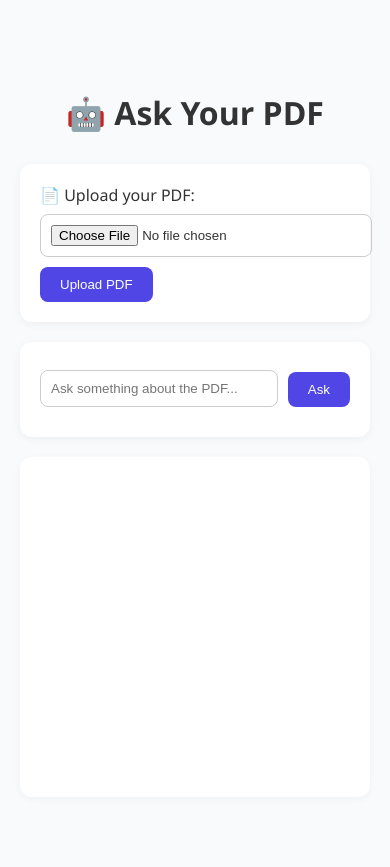
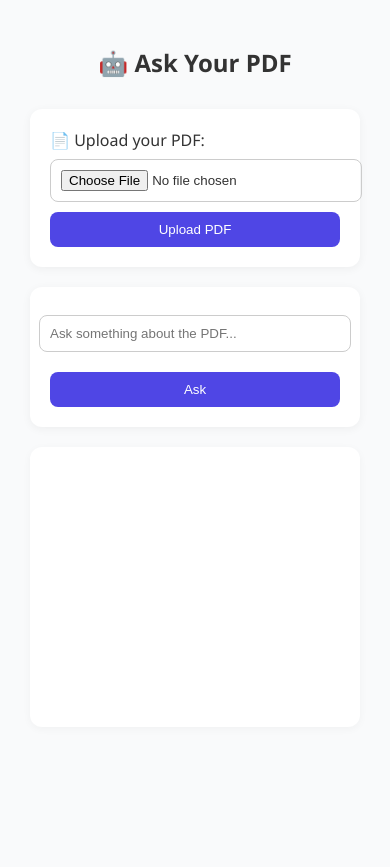
Before and after one commit to VJ2151/PDFBOT, a FastAPI app: page / in a window 390 px wide. After the commit the page ends 407 px from the top, so only its background shows below. Run offline with FastAPI, Linux system fonts and the light colour scheme.

Commit message:
updated for mobile UI

```diff
--- a/static/css/style.css
+++ b/static/css/style.css
@@ -101,3 +101,32 @@ button:hover {
   color: #666;
   margin-top: 10px;
 }
+
+/* Mobile responsive layout */
+@media (max-width: 600px) {
+  .app-container {
+    margin: 20px;
+    padding: 10px;
+  }
+
+  h1 {
+    font-size: 1.5em;
+  }
+
+  .chat-box {
+    height: 250px;
+    padding: 15px;
+  }
+
+  .chat-form {
+    flex-direction: column;
+  }
+
+  .chat-form input {
+    width: 100%;
+  }
+
+  button {
+    width: 100%;
+  }
+}
--- a/templates/index.html
+++ b/templates/index.html
@@ -3,6 +3,7 @@
 <html lang="en">
 <head>
   <meta charset="UTF-8">
+  <meta name="viewport" content="width=device-width, initial-scale=1.0">
   <title>PDF ChatBot</title>
   <link rel="stylesheet" href="/static/css/style.css">
 </head>
```
